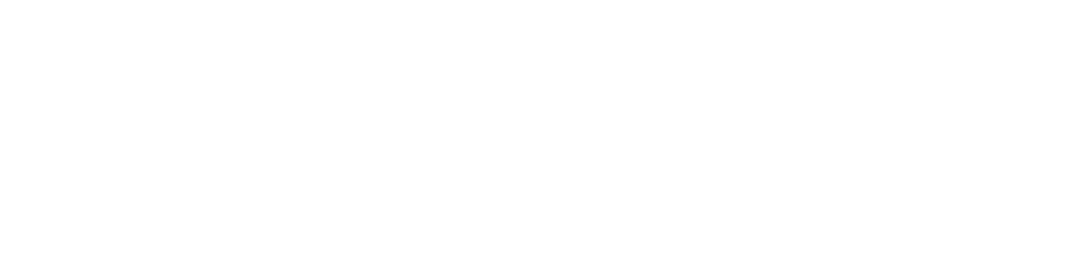
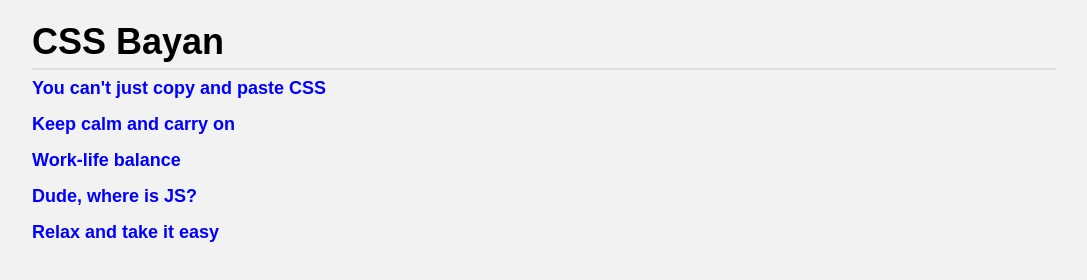
Before and after one commit to EvgeniTolkach/cssBayan, a plain HTML site: page index.html in a window 1280 px wide. Shown: the whole page, without its empty margins (96-1183 px from the left). Drawn offline with Linux system fonts and the light colour scheme.

Commit message:
docs: add mems (Sat, Mar 11, 2023 17:28:00 PM)

```diff
--- a/css/style.css
+++ b/css/style.css
@@ -41,3 +41,87 @@ table {
 	border-collapse: collapse;
 	border-spacing: 0;
 }
+
+body {
+  max-width: 320px;
+  margin: 0 auto;
+  font-family:  Arial, sans-serif;
+  font-size: 12px;
+  background-color: #f2f2f2;
+  display: flex;
+  flex-direction: column;
+  align-items: center;
+}
+
+header {
+  border-bottom: 2px solid #dedede;
+}
+h1 {
+  font-size: 2em;
+  font-weight: bold;
+  padding-top: 1.5rem;
+  padding-bottom: 0.5rem;
+}
+main {
+  width: 100%;
+}
+footer {
+  width: 100%;
+}
+
+.wrapper {
+  width: 80%;
+}
+
+/* Accordeon */
+
+.accordeon {
+  color: blue;
+}
+.accordeon:hover {
+  color: black;
+}
+.accordeon_elemen {
+  cursor: pointer;
+  display: flex;
+  flex-direction: column;
+}
+.accoredeon_input {
+  appearance: none;
+}
+.accoredeon_input:checked ~ .accordeon_img {
+  display: block;
+}
+.accoredeon_input:checked ~ .accordeon_title {
+  color: black;
+}
+.accordeon_title {
+  font-weight: bold;
+  cursor: pointer;
+  padding-bottom: 0.5em;
+  padding-top: 0.5em;
+  transition: all 0.5s ease-out;
+}
+
+.accordeon_img {
+  width: 50%;
+  align-self: center;
+  display: none;
+}
+
+@media (max-width: 820px) and (min-width: 321px) {
+  body {
+    max-width: 820px;
+    font-size: 16px;
+  }
+}
+
+@media (max-width: 1920px) and (min-width: 821px) {
+  body {
+    max-width: 1920px;
+    font-size: 18px;
+  }
+  .accordeon_title:hover ~ .accordeon_img {
+    display: block;
+  }
+}
--- a/index.html
+++ b/index.html
@@ -4,10 +4,48 @@
   <meta charset="UTF-8">
   <meta http-equiv="X-UA-Compatible" content="IE=edge">
   <meta name="viewport" content="width=device-width, initial-scale=1.0">
+  <link rel="shortcut icon" href="assets/svg/css3-alt.svg" />
   <link rel="stylesheet" href="css/normalize.css" />
-  <link rel="stylesheet" href="css/style.css"/>
+  <link rel="stylesheet" href="css/style.css" />
   <title>CSS Bayan</title>
 </head>
 <body>
+
+  <header class="wrapper">
+    <h1>CSS Bayan</h1>
+  </header>
+
+  <main class="wrapper">
+    <div class="accordeon">
+      <div class="accordeon_elemen">
+        <input class="accoredeon_input" type="radio" name="accordeon" id="accordeon_1">
+        <label class="accordeon_title" for="accordeon_1">You can't just copy and paste CSS</label>
+        <img class="accordeon_img" src="assets/jpg/boromir.jpg" alt="You can't just copy and paste CSS">
+      </div>
+      <div class="accordeon_elemen">
+        <input class="accoredeon_input" type="radio" name="accordeon" id="accordeon_2">
+        <label class="accordeon_title" for="accordeon_2">Keep calm and carry on</label>
+        <img class="accordeon_img" src="assets/jpg/keep_calm.jpg" alt="Keep calm and carry on">
+      </div>
+      <div class="accordeon_elemen">
+        <input class="accoredeon_input" type="radio" name="accordeon" id="accordeon_3">
+        <label class="accordeon_title" for="accordeon_3">Work-life balance</label>
+        <img class="accordeon_img" src="assets/jpg/balance.jpg" alt="Work-life balance">
+      </div>
+      <div class="accordeon_elemen">
+        <input class="accoredeon_input" type="radio" name="accordeon" id="accordeon_4">
+        <label class="accordeon_title" for="accordeon_4">Dude, where is JS?</label>
+        <img class="accordeon_img" src="assets/jpg/where.jpg" alt="Dude, where is JS?">
+      </div>
+      <div class="accordeon_elemen">
+        <input class="accoredeon_input" type="radio" name="accordeon" id="accordeon_5">
+        <label class="accordeon_title" for="accordeon_5">Relax and take it easy</label>
+        <img class="accordeon_img" src="assets/jpg/relax.jpg" alt="Relax and take it easy">
+      </div>
+    </div>
+  </main>
+
+  <footer class="wrapper">
+  </footer>
 </body>
 </html>
```
Also changed, not shown: assets/jpg/balance.jpg (added), assets/jpg/boromir.jpg (added), assets/jpg/keep_calm.jpg (added), assets/jpg/relax.jpg (added), assets/jpg/where.jpg (added), assets/svg/css3-alt.svg (added).
